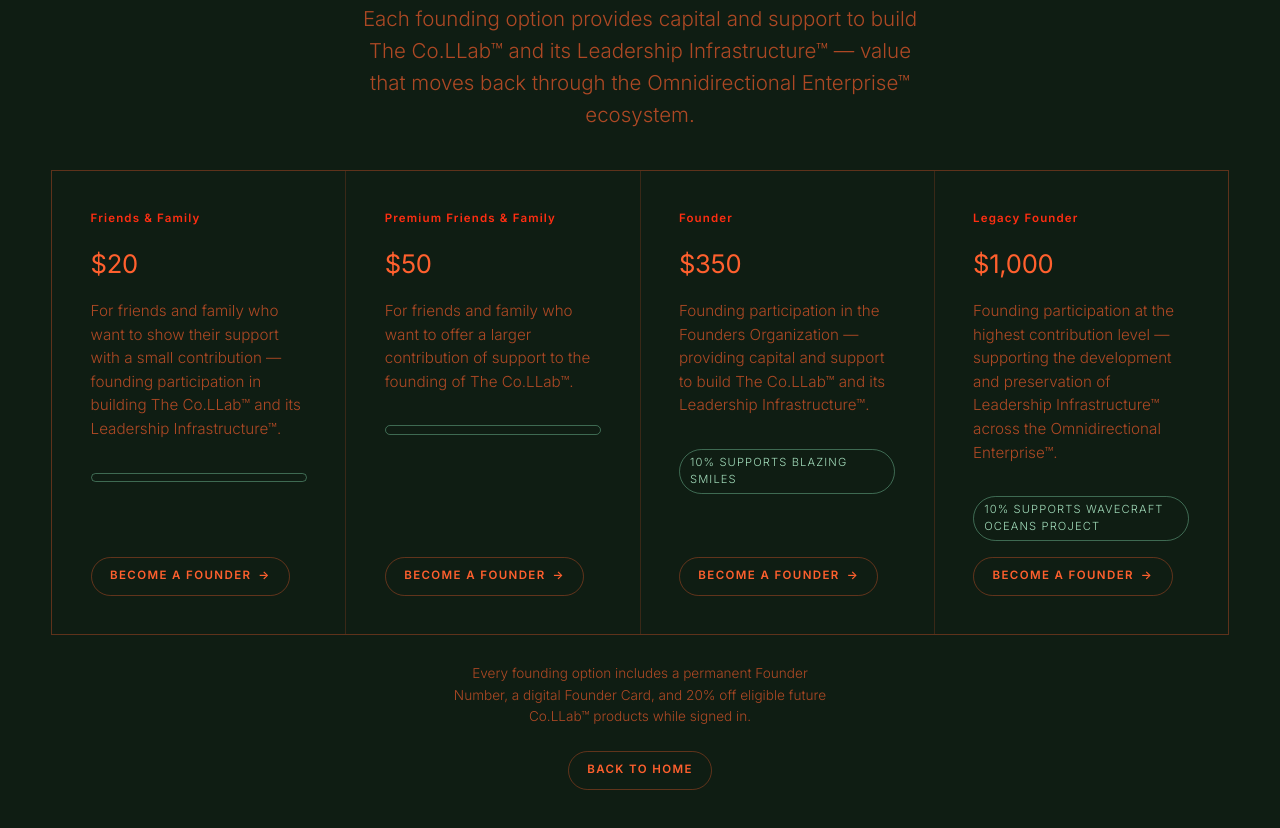
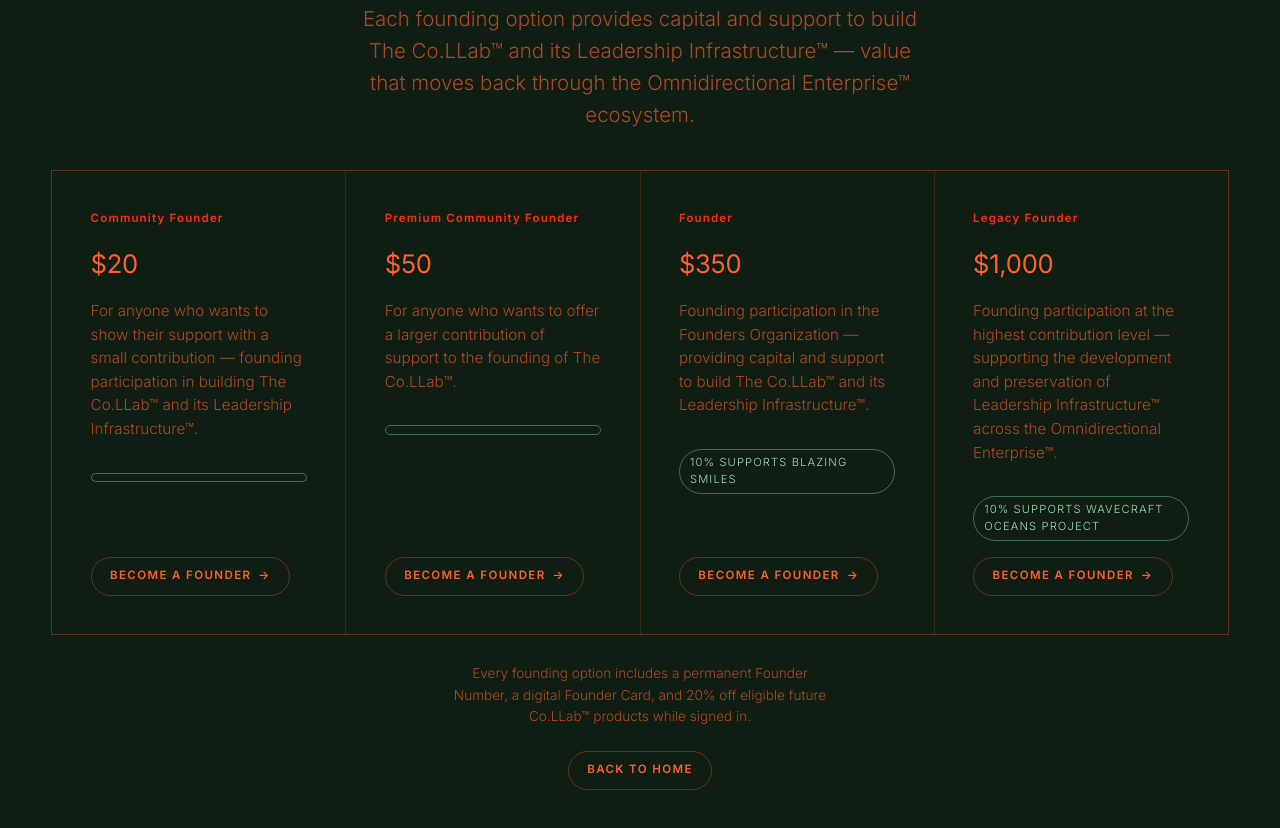
Before and after one commit to letsbuildleadership-ship-it/the-collab, a website: page pages/founders.html in a window 1280 px wide. Shown: the part 2220-3048 px from the top of the page. Drawn offline with Linux system fonts and the light colour scheme; no server answers.

Commit message:
Founders: rename $20/$50 options to Community Founder / Premium Community Founder (public)

```diff
--- a/content/founders.json
+++ b/content/founders.json
@@ -63,15 +63,15 @@
   "apply_body": "Each founding option provides capital and support to build The Co.LLab™ and its Leadership Infrastructure™ — value that moves back through the Omnidirectional Enterprise™ ecosystem.",
   "tiers": [
     {
-      "tag": "Friends & Family",
+      "tag": "Community Founder",
       "price": "$20",
-      "description": "For friends and family who want to show their support with a small contribution — founding participation in building The Co.LLab™ and its Leadership Infrastructure™.",
+      "description": "For anyone who wants to show their support with a small contribution — founding participation in building The Co.LLab™ and its Leadership Infrastructure™.",
       "link": "https://buy.stripe.com/bJedR82Iu0FD7tFfpk9ws15"
     },
     {
-      "tag": "Premium Friends & Family",
+      "tag": "Premium Community Founder",
       "price": "$50",
-      "description": "For friends and family who want to offer a larger contribution of support to the founding of The Co.LLab™.",
+      "description": "For anyone who wants to offer a larger contribution of support to the founding of The Co.LLab™.",
       "link": "https://buy.stripe.com/3cI14m6YK2NL9BNelg9ws16"
     },
     {
--- a/pages/founders.html
+++ b/pages/founders.html
@@ -172,16 +172,16 @@
       </p>
       <div class="grid grid-4" style="margin-top:2.5rem;" data-list="tiers">
         <a class="card" href="https://buy.stripe.com/bJedR82Iu0FD7tFfpk9ws15" data-list-item data-item-href="link" style="text-align:left;">
-          <span class="num" data-item-field="tag">Friends &amp; Family</span>
+          <span class="num" data-item-field="tag">Community Founder</span>
           <h3 data-item-field="price">$20</h3>
-          <p data-item-field="description">For friends and family who want to show their support with a small contribution — founding participation in building The Co.LLab™ and its Leadership Infrastructure™.</p>
+          <p data-item-field="description">For anyone who wants to show their support with a small contribution — founding participation in building The Co.LLab™ and its Leadership Infrastructure™.</p>
           <span class="tag tag--impact" data-item-field="impact_label" style="margin-top:1rem;" hidden></span>
           <span class="pill" style="margin-top:auto; width:fit-content;">Become a Founder <span class="arrow">→</span></span>
         </a>
         <a class="card" href="https://buy.stripe.com/3cI14m6YK2NL9BNelg9ws16" style="text-align:left;">
-          <span class="num">Premium Friends &amp; Family</span>
+          <span class="num">Premium Community Founder</span>
           <h3>$50</h3>
-          <p>For friends and family who want to offer a larger contribution of support to the founding of The Co.LLab™.</p>
+          <p>For anyone who wants to offer a larger contribution of support to the founding of The Co.LLab™.</p>
           <span class="pill" style="margin-top:auto; width:fit-content;">Become a Founder <span class="arrow">→</span></span>
         </a>
         <a class="card" href="https://buy.stripe.com/dRm9AS1Eq1JH7tF90W9ws0h" style="text-align:left;">
```
